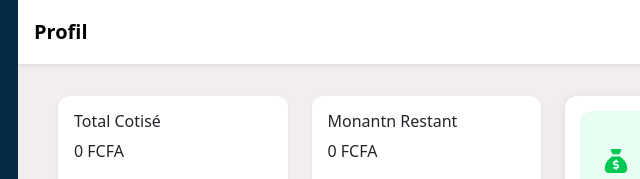
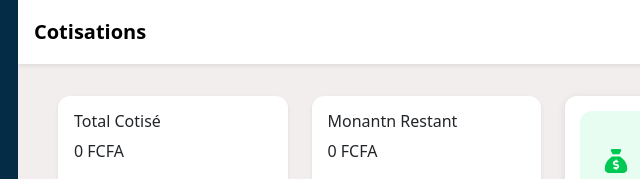
Before and after one commit to sene1901/Utilisateur-tontine, a plain HTML site: page Accueil.html in a window 1280 px wide. Both pictures are taken after a click on the link "Cotisations". Shown: the top 179 px of the page, 212-852 px from the left. Drawn offline with nearby package versions, Linux system fonts and the light colour scheme.

Commit message:
change accuiel

```diff
--- a/Accueil.html
+++ b/Accueil.html
@@ -26,7 +26,7 @@
         <div class="accordion accordion-flush" id="accordionFlushExample">
 
       <!-- Item Paramètres -->
-      <div class="accordion-item bg-transparent ">
+      <div class="accordion-item bg-transparent">
         <h2 class="accordion-header" id="flush-headingOne">
           <button class="accordion-button collapsed bg-transparent  text-white"
                   type="button"
@@ -65,7 +65,7 @@
   <!-- Navbar -->
     <!-- Navbar -->
  <nav class="navbar navbar-custom px-3 shadow-sm bg-white">
-  <span class="navbar-brand fw-bold">Profil</span>
+  <span class="navbar-brand fw-bold">Cotisation</span>
 
   <div class="d-flex align-items-center ms-auto">
 
--- a/Accueil.js
+++ b/Accueil.js
@@ -1,153 +1,35 @@
 document.addEventListener("DOMContentLoaded", () => {
-  const links = document.querySelectorAll(".sidebar a, .accordion-body a");
+  const cotisationLink = document.querySelector('.sidebar a[data-page="Cotisation.html"]'); // Cotisations
+  const utilisateurBtn = document.querySelector('.accordion-button'); // Utilisateurs
   const content = document.getElementById("main-content");
+  const navbarTitle = document.querySelector(".navbar .navbar-brand"); // titre navbar
 
-  function loadPage(page) {
+  function loadPage(page, title = "") {
     fetch(page)
       .then(res => res.text())
       .then(data => {
         content.innerHTML = data;
+        if (title) {
+          navbarTitle.textContent = title; // ✅ changer le titre seulement si fourni
+        }
       })
       .catch(() => {
         content.innerHTML = "<p class='text-danger'>Erreur de chargement...</p>";
+        navbarTitle.textContent = "Erreur";
       });
   }
 
   // Charger Cotisation par défaut
-  loadPage("Cotisation.html");
+  loadPage("Cotisation.html", "Cotisations");
 
-  // Gestion des clics
-  links.forEach(link => {
-    link.addEventListener("click", e => {
-      e.preventDefault();
-      const page = link.getAttribute("data-page");
+  // ✅ Clic sur Cotisations
+  cotisationLink.addEventListener("click", e => {
+    e.preventDefault();
+    loadPage("Cotisation.html", "Cotisations");
+  });
 
-      if (page) {
-        loadPage(page);
-
-        links.forEach(l => l.classList.remove("active"));
-        link.classList.add("active");
-      }
-    });
+  // ✅ Clic sur Utilisateurs
+  utilisateurBtn.addEventListener("click", () => {
+    navbarTitle.textContent = "Profil";
   });
 });
-
-
-// Import Firebase depuis CDN
-  // import { initializeApp } from "https://www.gstatic.com/firebasejs/10.12.2/firebase-app.js";
-  // import { getFirestore, collection, getDocs } from "https://www.gstatic.com/firebasejs/10.12.2/firebase-firestore.js";
-
-  // // 🔹 Configuration Firebase (⚠️ remplace par ton propre config)
-  // const firebaseConfig = {
-  //   apiKey: "TA_CLE_API",
-  //   authDomain: "ton-projet.firebaseapp.com",
-  //   projectId: "ton-projet",
-  //   storageBucket: "ton-projet.appspot.com",
-  //   messagingSenderId: "TON_ID",
-  //   appId: "TON_APP_ID"
-  // };
-
-  // // Initialisation Firebase
-  // const app = initializeApp(firebaseConfig);
-  // const db = getFirestore(app);
-
-  // // Variables globales
-  // let data = [];
-  // const rowsPerPage = 4; // 🔹 Nombre de lignes par page
-  // let currentPage = 1;
-  // let totalPages = 1;
-
-  // // Charger les données depuis Firestore
-  // async function loadData() {
-  //   const querySnapshot = await getDocs(collection(db, "cotisations"));
-  //   data = querySnapshot.docs.map(doc => doc.data());
-
-  //   totalPages = Math.ceil(data.length / rowsPerPage);
-  //   displayTables(currentPage);
-  // }
-
-  // // Affichage des tableaux
-  // function displayTables(page) {
-  //   const start = (page - 1) * rowsPerPage;
-  //   const end = start + rowsPerPage;
-  //   const pageData = data.slice(start, end);
-
-  //   // Tableau Juin
-  //   const juinTable = document.getElementById("juinTable");
-  //   juinTable.innerHTML = "";
-  //   pageData.forEach(row => {
-  //     const tr = document.createElement("tr");
-  //     tr.innerHTML = `
-  //       <td>${row.membre}</td>
-  //       <td>${row.montant} FCFA</td>
-  //       <td>${row.date}</td>
-  //       <td>
-  //         <span class="badge ${row.statut === "Validé" ? "bg-success" : "bg-warning text-dark"}">
-  //           ${row.statut}
-  //         </span>
-  //       </td>
-  //     `;
-  //     juinTable.appendChild(tr);
-  //   });
-
-  //   // Tableau progression
-  //   const progressTable = document.getElementById("progressTable");
-  //   progressTable.innerHTML = "";
-  //   pageData.forEach(row => {
-  //     const tr = document.createElement("tr");
-  //     tr.innerHTML = `
-  //       <td>${row.membre}</td>
-  //       <td>${row.date}</td>
-  //       <td>
-  //         <div class="progress">
-  //           <div class="progress-bar ${row.progression >= 70 ? "bg-success" : "bg-info"}"
-  //                style="width: ${row.progression}%;">
-  //             ${row.progression}%
-  //           </div>
-  //         </div>
-  //       </td>
-  //     `;
-  //     progressTable.appendChild(tr);
-  //   });
-
-  //   renderPagination();
-  // }
-
-  // // Pagination
-  // function renderPagination() {
-  //   const pagination = document.getElementById("pagination");
-  //   pagination.innerHTML = "";
-
-  //   // Previous
-  //   pagination.innerHTML += `
-  //     <li class="page-item ${currentPage === 1 ? "disabled" : ""}">
-  //       <a class="page-link" href="#" onclick="window.changePage(${currentPage - 1})">Previous</a>
-  //     </li>
-  //   `;
-
-  //   // Numéros de pages
-  //   for (let i = 1; i <= totalPages; i++) {
-  //     pagination.innerHTML += `
-  //       <li class="page-item ${i === currentPage ? "active" : ""}">
-  //         <a class="page-link" href="#" onclick="window.changePage(${i})">${i}</a>
-  //       </li>
-  //     `;
-  //   }
-
-  //   // Next
-  //   pagination.innerHTML += `
-  //     <li class="page-item ${currentPage === totalPages ? "disabled" : ""}">
-  //       <a class="page-link" href="#" onclick="window.changePage(${currentPage + 1})">Next</a>
-  //     </li>
-  //   `;
-  // }
-
-  // // Changer de page
-  // window.changePage = function(page) {
-  //   if (page < 1 || page > totalPages) return;
-  //   currentPage = page;
-  //   displayTables(currentPage);
-  // };
-
-  // // Lancer le chargement
-  // loadData();
```
